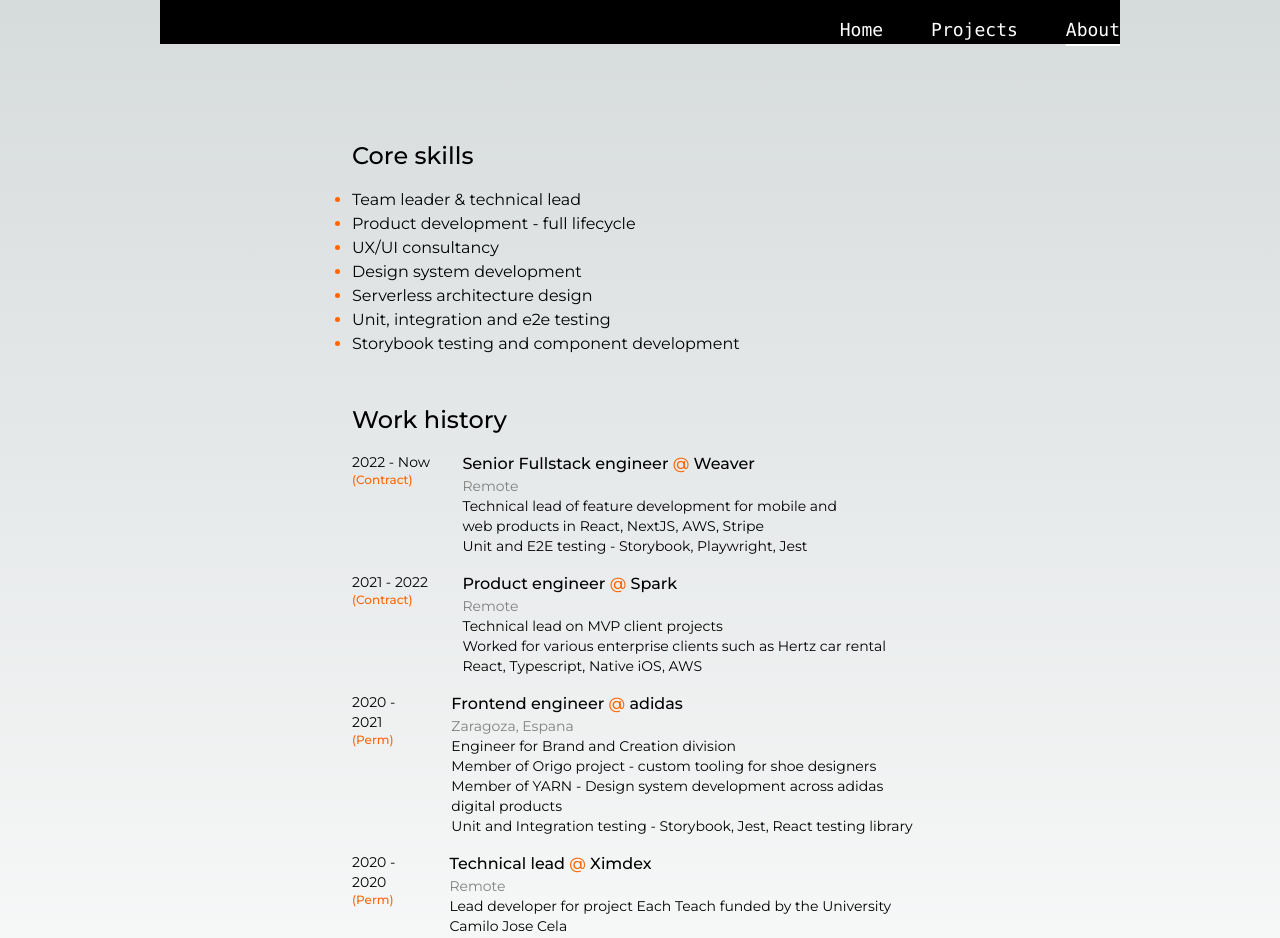
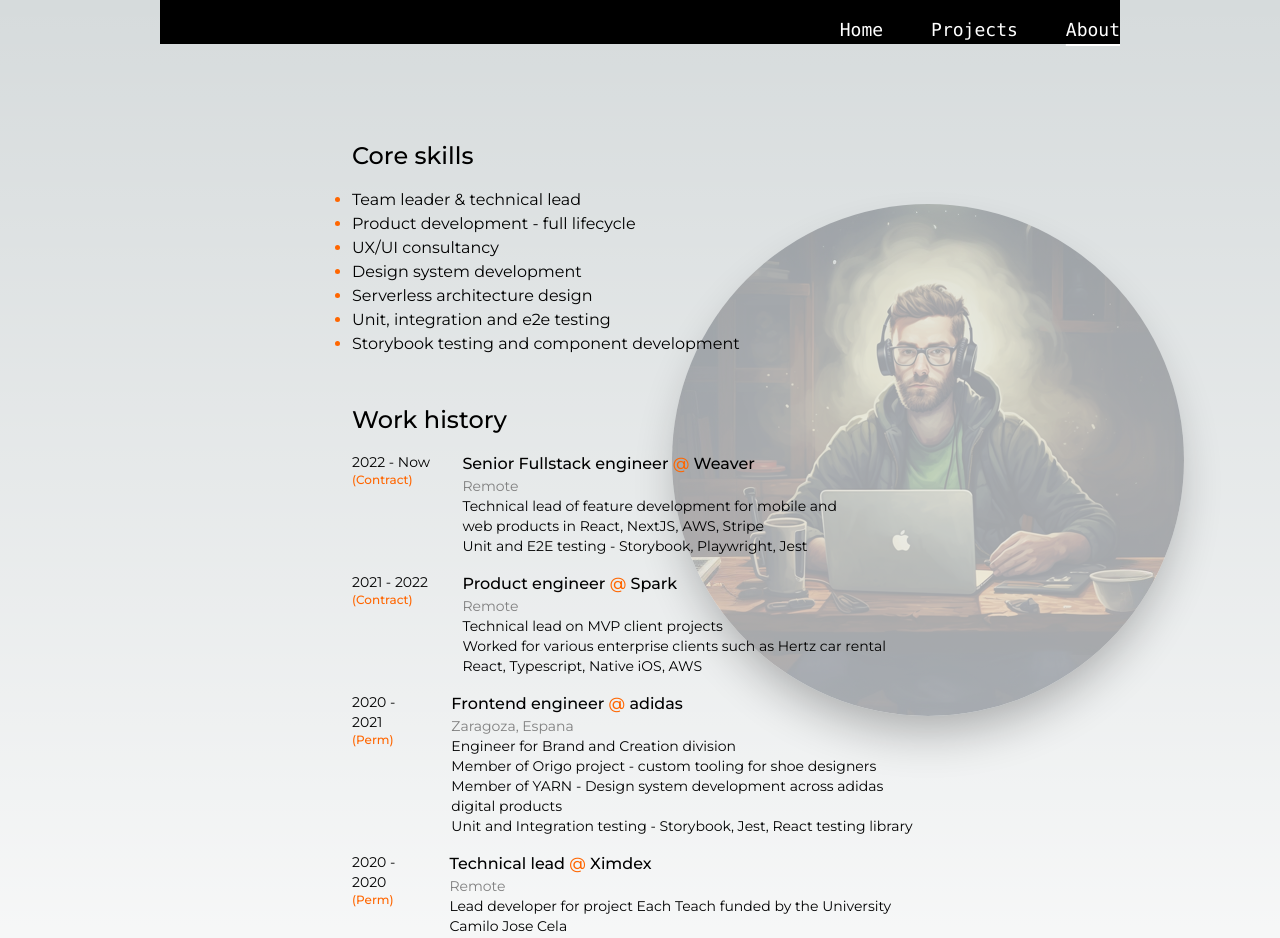
Before and after one commit to DermotBoyle/personal-site, a Next.js app: page /about in a window 1280 px wide. Shown: the top 938 px of the page. Built offline with nearby package versions, Linux system fonts and the light colour scheme; a web font is replaced by a local one.

Commit message:
added image to about

```diff
--- a/app/about/page.tsx
+++ b/app/about/page.tsx
@@ -18,7 +18,7 @@ const AboutPage = () => {
         </ul>
       </section>
 
-      <section className='md:w-[45vw] w-[80vw] mt-12 mb-24'>
+      <section className='relative md:w-[45vw] w-[80vw] mt-12 mb-24'>
         <h3 className='text-2xl font-medium'>Work history</h3>
 
         <ul>
@@ -92,6 +92,7 @@ const AboutPage = () => {
             </div>
           </li>
         </ul>
+        <div className="hidden md:block shadow-2xl shadow-black absolute opacity-30 rounded-full top-[-25vh] right-[-20vw] w-[40vw] h-[40vw] bg-center bg-[url('/images/Dermot_Logo.png')] z-[-1]" />
       </section>
     </main>
   )
--- a/app/page.tsx
+++ b/app/page.tsx
@@ -21,8 +21,7 @@ export default function Home() {
         <p className="mt-4 text-secondary">
           Currently, I'm working on an exciting hybrid mobile and web application project at <b className='text-orange-accent underline underline-offset-4 hover:cursor-pointer'><a rel="noreferrer noopener" target="_blank" href="https://www.weaver.build/">Weaver.</a></b>
         </p>
-        <div className="hidden md:block shadow-2xl shadow-black absolute opacity-30 rounded-full top-[-2vh] right-[-20vw] w-[40vw] h-[40vw] bg-center bg-[url('/images/Dermot_Logo.png')] z-[-1]">
-        </div>
+        <div className="hidden md:block shadow-2xl shadow-black absolute opacity-30 rounded-full top-[-2vh] right-[-20vw] w-[40vw] h-[40vw] bg-center bg-[url('/images/Dermot_Logo.png')] z-[-1]" />
       </section>
       <CalendlyPopUp />
     </main>
```
